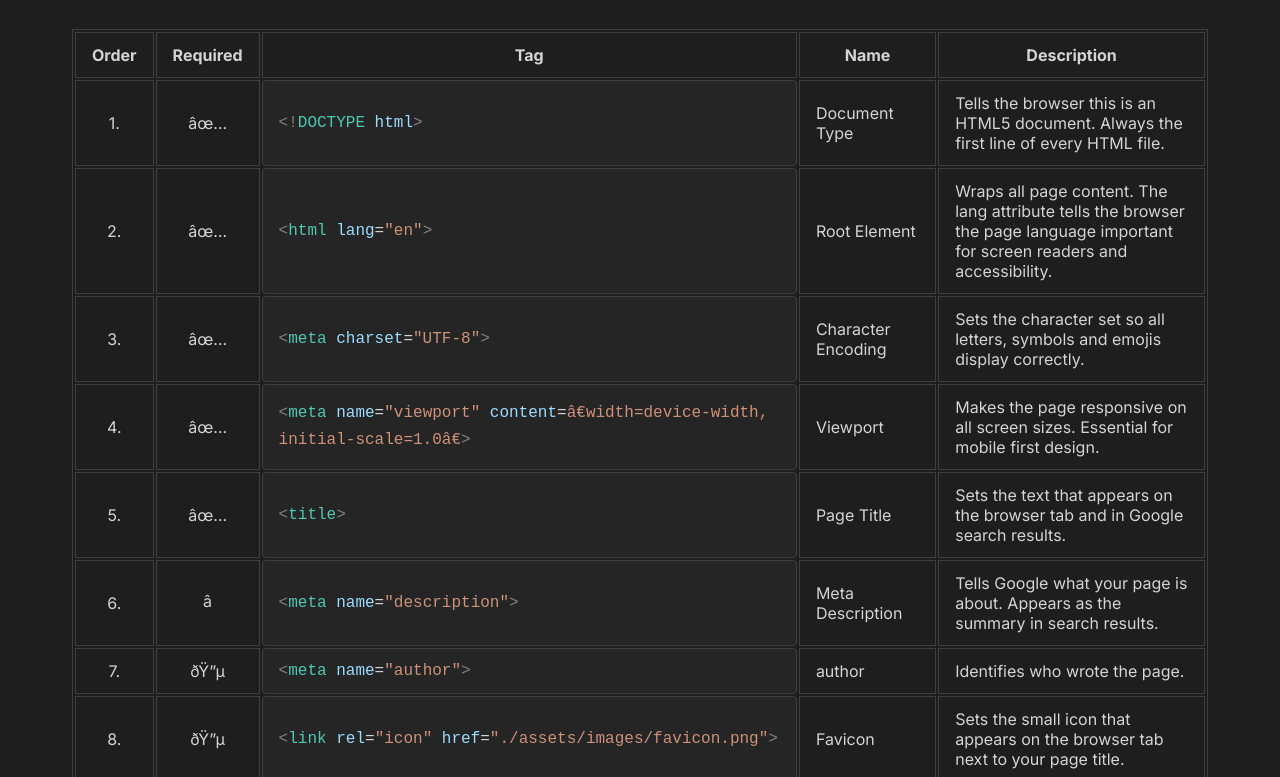
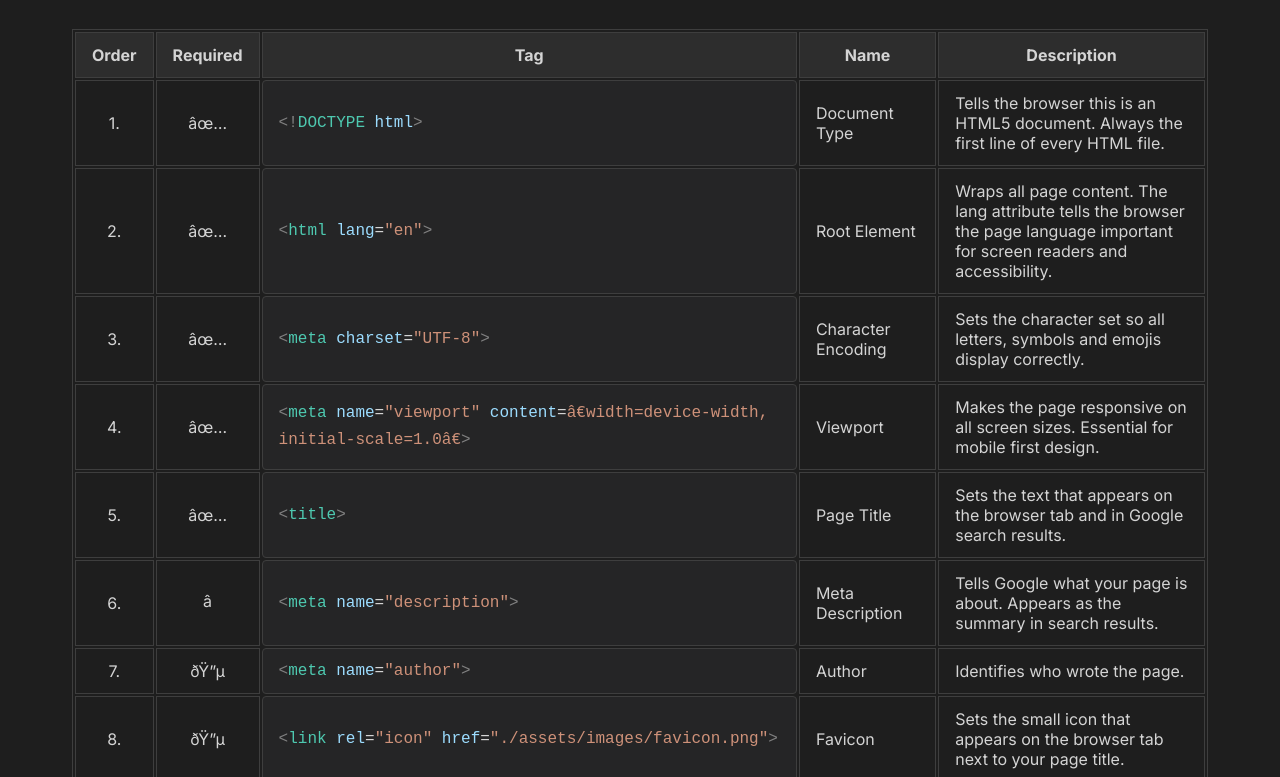
Before and after one commit to Drucelle/html-css-cheatsheet-starting, a plain HTML site: page index.html in a window 1280 px wide. Shown: the part 175-952 px from the top of the page. Drawn offline with Linux system fonts and the light colour scheme.

Commit message:
add thead background colour and fix Author capitalisation

```diff
--- a/assets/css/styles.css
+++ b/assets/css/styles.css
@@ -66,6 +66,9 @@ table, th, td {
 th, td {
     padding: 0.75rem 1rem;
 }
+th {
+    background-color: var(--color-table-header);
+}
 td:first-child {
     text-align: center;
 }
--- a/index.html
+++ b/index.html
@@ -76,7 +76,7 @@
                      <td>7.</td>
                      <td aria-label="Optional">🔵</td>
                      <td><span class="tag-bracket">&lt;</span><span class="tag-name">meta</span> <span class="tag-attribute">name</span>=<span class="tag-value">"author"</span><span class="tag-bracket">&gt;</span></td>
-                     <td>author</td>
+                     <td>Author</td>
                      <td>Identifies who wrote the page.</td>
                  </tr>
                  <tr>
```
